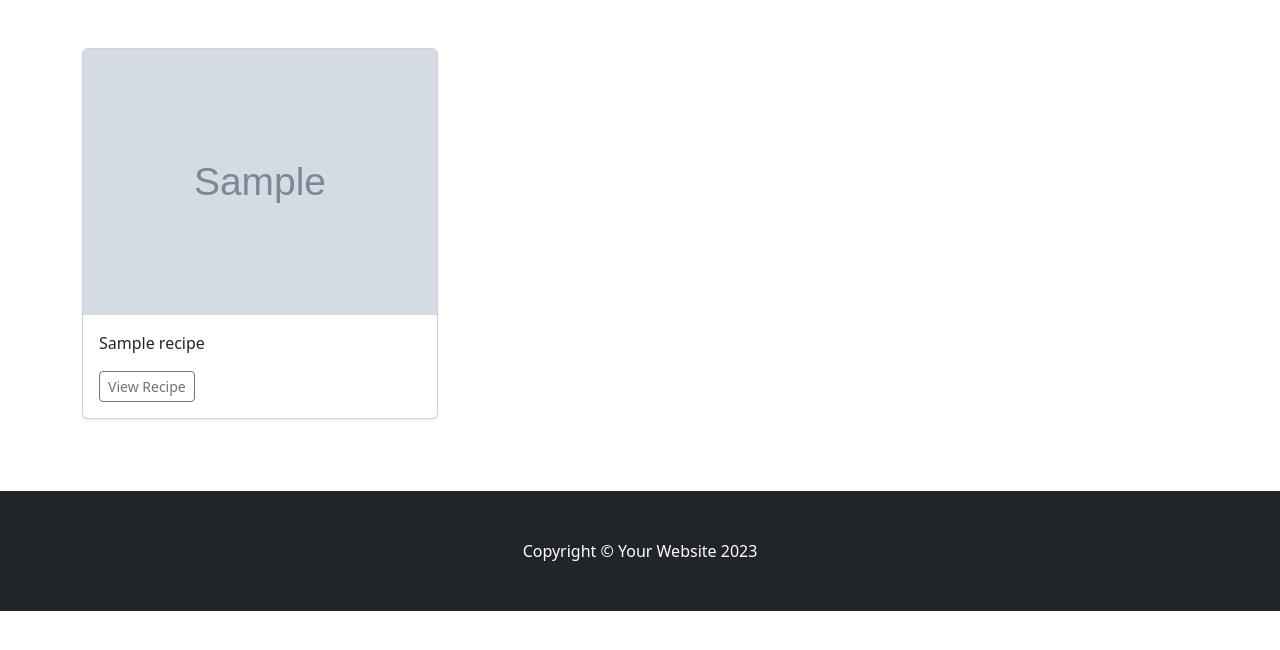
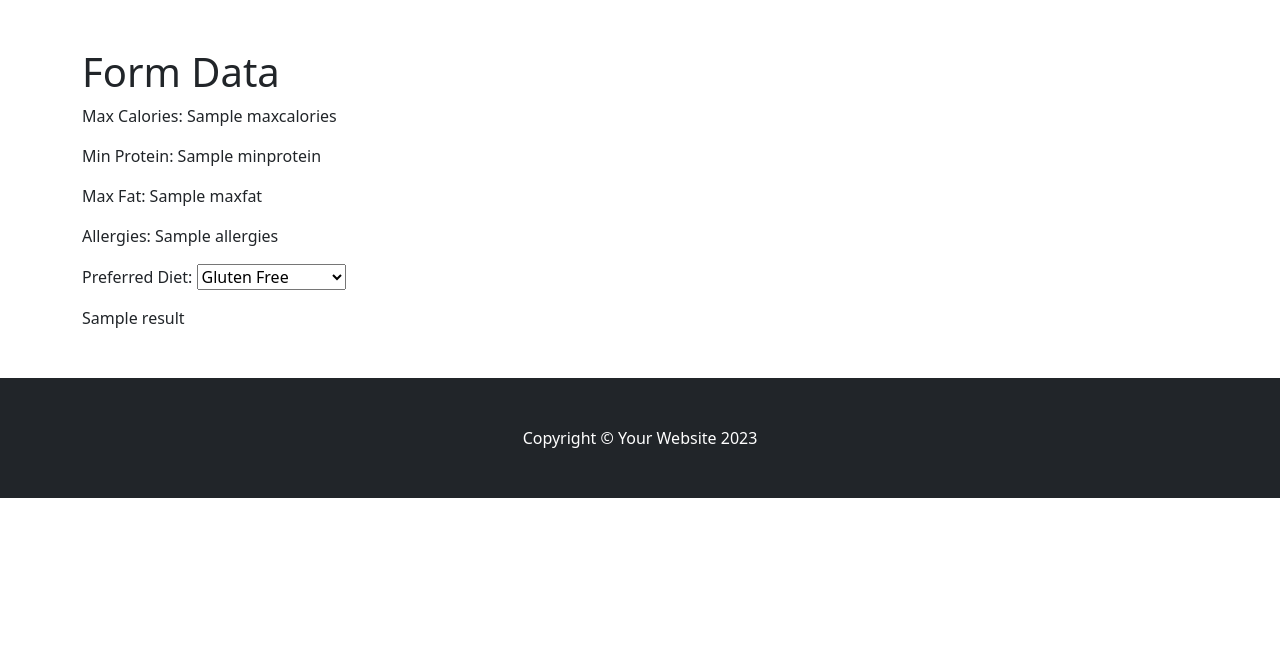
Before and after one commit to nomisr345/hackathonproj, a Flask app: template templates/recommendations.html in a window 1280 px wide. Shown: the part 56-706 px from the top of the page. Run offline with Flask 3, Linux system fonts and the light colour scheme; the template is opened without the code that fills it: values that come from a table or form of the project are taken from there, most other values are stand-ins (such as "Sample title", 1, 10 or a date in 2020); grey boxes marked "Sample" are stand-in pictures; some libraries are stand-ins or nearby versions.

Commit message:
validation and iterating data for recommedation (still trying)

```diff
--- a/Forms.py
+++ b/Forms.py
@@ -1,27 +1,51 @@
-from wtforms import Form, StringField, SelectField, TextAreaField,IntegerField, validators,FileField
-from wtforms import DateField
-from wtforms import FileField
-from wtforms.validators import NumberRange
+# from wtforms import Form, StringField, SelectField, TextAreaField,IntegerField, validators,FileField
+# from wtforms import DateField
+# from wtforms import FileField
+# from wtforms.validators import NumberRange
+# from flask_wtf import FlaskForm
+# from werkzeug.utils import secure_filename
+
+from flask import Flask, request, render_template, flash, redirect, url_for
 from flask_wtf import FlaskForm
-from werkzeug.utils import secure_filename
+from wtforms import IntegerField, SelectMultipleField, SelectField
+from wtforms.validators import DataRequired, NumberRange, AnyOf
 
 
-class CreateRecipeForm(Form):
-    reward_name = StringField('Reward Name:', [validators.Length(min=1, max=20), validators.DataRequired()])
-    points_required = IntegerField('Points Required:', [validators.DataRequired(), validators.NumberRange(min=1, max=1000)])
-    points_expiry = DateField('Points expiry date:')
-    reward_type = SelectField('Reward type', [validators.DataRequired()], choices=[('', 'Select'), ('V', 'Voucher'), ('D', 'Discount')], default='')
-    description = TextAreaField('Description', [validators.Optional()])
-    reward_pic = FileField('Image', [validators.Optional()])
+# class CreateRecipeForm(Form):
+#     reward_name = StringField('Reward Name:', [validators.Length(min=1, max=20), validators.DataRequired()])
+#     points_required = IntegerField('Points Required:', [validators.DataRequired(), validators.NumberRange(min=1, max=1000)])
+#     points_expiry = DateField('Points expiry date:')
+#     reward_type = SelectField('Reward type', [validators.DataRequired()], choices=[('', 'Select'), ('V', 'Voucher'), ('D', 'Discount')], default='')
+#     description = TextAreaField('Description', [validators.Optional()])
+#     reward_pic = FileField('Image', [validators.Optional()])
+#
 
+# class preferenceform(Form):
+#     range = {"calories":[50,800], "protein":[10,100], "fat":[1,100]}  #Dictionary for their respective ranges (For Example: Minimum 50kcal and Max 800Kcal allowed)
+#     allergy = ["dairy","egg","gluten", "grain", "peanut", "seafood", "sesame", "shellfish", "soy", "sulfite", "tree nut", "wheat"]
+#     diet = ["Gluten Free","Ketogenic","Vegetarian","Lacto-vegetarian","Ovo-vegetarian","Vegan","Pescetarian","Paleo", "None"]
+#
+#     calories = IntegerField([validators.DataRequired(),validators.NumberRange(min=50, max=800)], name="maxcalories")
+#     proteins = IntegerField([validators.DataRequired(),validators.NumberRange(min=10, max=100)], name="minprotein")
+#     fats = IntegerField([validators.DataRequired(),validators.NumberRange(min=1, max=100)], name="maxfat")
+#     allergy = SelectField([validators.DataRequired()], choices = allergy, default='None',name="class")
+#     diet = SelectField([validators.DataRequired()], choices = diet, default='None',name="class")
+#
 
-class preferenceform(Form):
-    range = {"calories":[50,800], "protein":[10,100], "fat":[1,100]}  #Dictionary for their respective ranges (For Example: Minimum 50kcal and Max 800Kcal allowed)
-    allergy = ["dairy","egg","gluten", "grain", "peanut", "seafood", "sesame", "shellfish", "soy", "sulfite", "tree nut", "wheat"]
-    diet = ["Gluten Free","Ketogenic","Vegetarian","Lacto-vegetarian","Ovo-vegetarian","Vegan","Pescetarian","Paleo", "None"]
-
-    calories = IntegerField([validators.DataRequired(),validators.NumberRange(min=50, max=800)], name="maxcalories")
-    proteins = IntegerField([validators.DataRequired(),validators.NumberRange(min=10, max=100)], name="minprotein")
-    fats = IntegerField([validators.DataRequired(),validators.NumberRange(min=1, max=100)], name="maxfat")
-    allergy = SelectField([validators.DataRequired()], choices = allergy, default='None',name="class")
-    diet = SelectField([validators.DataRequired()], choices = diet, default='None',name="class")
+class SearchForm(FlaskForm):
+    maxcalories = IntegerField('Maximum Calories', validators=[DataRequired(), NumberRange(min=50, max=800)])
+    minprotein = IntegerField('Minimum Protein', validators=[DataRequired(), NumberRange(min=10, max=100)])
+    maxfat = IntegerField('Maximum Fat', validators=[DataRequired(), NumberRange(min=1, max=100)])
+    allergies = SelectMultipleField('Allergies', choices=[('Dairy', 'Dairy'), ('Egg', 'Egg'), ('Gluten', 'Gluten'),
+                                                          ('Grain', 'Grain'), ('Peanut', 'Peanut'), ('Seafood', 'Seafood'),
+                                                          ('Sesame', 'Sesame'), ('Shellfish', 'Shellfish'), ('Soy', 'Soy'),
+                                                          ('Sulfite', 'Sulfite'), ('Tree Nut', 'Tree Nut'), ('Wheat', 'Wheat'),
+                                                          ('None', 'None')],
+                                    validators=[AnyOf(['Dairy', 'Egg', 'Gluten', 'Grain', 'Peanut', 'Seafood',
+                                                       'Sesame', 'Shellfish', 'Soy', 'Sulfite', 'Tree Nut', 'Wheat', 'None'])])
+    preferredDiet = SelectField('Preferred Diet', choices=[('Gluten Free', 'Gluten Free'), ('Ketogenic', 'Ketogenic'),
+                                                           ('Vegetarian', 'Vegetarian'), ('Lacto-vegetarian', 'Lacto-vegetarian'),
+                                                           ('Ovo-vegetarian', 'Ovo-vegetarian'), ('Vegan', 'Vegan'),
+                                                           ('Pescetarian', 'Pescetarian'), ('Paleo', 'Paleo'), ('None', 'None')],
+                                validators=[AnyOf(['Gluten Free', 'Ketogenic', 'Vegetarian', 'Lacto-vegetarian', 'Ovo-vegetarian',
+                                                   'Vegan', 'Pescetarian', 'Paleo', 'None'])])
--- a/app.py
+++ b/app.py
@@ -1,8 +1,19 @@
-from flask import Flask, render_template,request
+from flask import Flask, render_template, request, flash, redirect, url_for
 import requests
+import secrets
+from Forms import SearchForm
+import logging
+
+# Configure logging
+logging.basicConfig(level=logging.DEBUG)
+
+secret_key = secrets.token_hex(32)
 
 app = Flask(__name__)
+app.config['SECRET_KEY'] = secret_key
 SPOONACULAR_API_KEY = '090e79deb937480d95c675344c10bf55'
+
+
 @app.route("/")
 def index():
     response = requests.get(
@@ -22,31 +33,50 @@ def index():
         # Handle API error
         return "Failed to fetch recipes from Spoonacular API."
 
-@app.route('/display_recommendations', methods =[ 'GET'])
+
+@app.route('/display_recommendations', methods=['GET', 'POST'])
 def display_recommendations():
-    # return render_template("recommendations.html")
-    response = requests.get(
-        f'https://api.spoonacular.com/recipes/complexSearch',
-        params={
-            'apiKey': SPOONACULAR_API_KEY,
-            'number': 10,  # Number of recipes to fetch
-            'sort': 'popularity',  # Sort by popularity or other criteria
-        }
-    )
-    if response.status_code == 200:
-        data = response.json()
-        values = data['results']
-        return render_template("recommendations.html", values = values)
-    else:
-        # Handle API error
-        return "Failed to fetch filtered results from Spoonacular API."
+    form = SearchForm()
+    if form.validate_on_submit():
+        # Retrieve input values
+        maxcalories = form.maxcalories.data
+        minprotein = form.minprotein.data
+        maxfat = form.maxfat.data
+        allergies = form.allergies.data
+        preferredDiet = form.preferredDiet.data
+
+        response = requests.get(
+            f'https://api.spoonacular.com/recipes/complexSearch',
+            params={
+                'apiKey': SPOONACULAR_API_KEY,
+                'diet':preferredDiet,
+                'minProtein': minprotein,
+                # 'maxFat':maxfat,
+                # 'maxCalories':maxcalories,
+                # 'excludeIngredients':allergies,
+                'number': 10,  # Number of recipes to fetch
+                'sort': 'popularity',  # Sort by popularity or other criteria
+            }
+        )
+        print(response.status_code)
+        if response.status_code == 200:
+            data = response.json()
+            print(data)
+            return render_template('recommendations.html', result=data)
+        else:
+            return 'oops no form'
+    return render_template('recommendations.html',  form = form)
+
+
 @app.route('/get_recommendations')
 def get_recommendations():
     return render_template('preferencespage/index.html')
+
 
 @app.route("/search")
 def search_page():
     return render_template('search.html')
 
+
 if __name__ == "__main__":
     app.run(debug=True)
--- a/templates/recommendations.html
+++ b/templates/recommendations.html
@@ -53,23 +53,30 @@
         <!-- Section-->
         <section class="py-5 container">
 {% block content %}
-<div class="row">
-    {% for recipe in values %}
-    <div class="col-md-4">
-        <div class="card mb-4 shadow-sm">
-            <img src="{{ recipe.image }}" alt="{{ recipe.title }}" class="bd-placeholder-img card-img-top" width="100%">
-            <div class="card-body">
-                <p class="card-text">{{ recipe.title }}</p>
-                <div class="d-flex justify-content-between align-items-center">
-                    <div class="btn-group">
-                        <a href="{{ recipe.sourceUrl }}" class="btn btn-sm btn-outline-secondary">View Recipe</a>
-                    </div>
-                </div>
-            </div>
-        </div>
-    </div>
-    {% endfor %}
-</div>
+<!--<div class="row">-->
+<!--    {% for recipe in values %}-->
+<!--    <div class="col-md-4">-->
+<!--        <div class="card mb-4 shadow-sm">-->
+<!--            <img src="{{ recipe.image }}" alt="{{ recipe.title }}" class="bd-placeholder-img card-img-top" width="100%">-->
+<!--            <div class="card-body">-->
+<!--                <p class="card-text">{{ recipe.title }}</p>-->
+<!--                <div class="d-flex justify-content-between align-items-center">-->
+<!--                    <div class="btn-group">-->
+<!--                        <a href="{{ recipe.sourceUrl }}" class="btn btn-sm btn-outline-secondary">View Recipe</a>-->
+<!--                    </div>-->
+<!--                </div>-->
+<!--            </div>-->
+<!--        </div>-->
+<!--    </div>-->
+<!--    {% endfor %}-->
+<!--</div>-->
+<h1>Form Data</h1>
+    <p>Max Calories: {{ maxcalories or form.maxcalories }}</p>
+    <p>Min Protein: {{ minprotein or form.minprotein }}</p>
+    <p>Max Fat: {{ maxfat }}</p>
+    <p>Allergies: {{ allergies or form.allergies }}</p>
+    <p>Preferred Diet: {{ form.preferredDiet }}</p>
+            <div>{{result}}</div>
 {% endblock %}
 
 </section>
```
Also changed, not shown: templates/preferencespage/index.html (+4 -4 lines).
